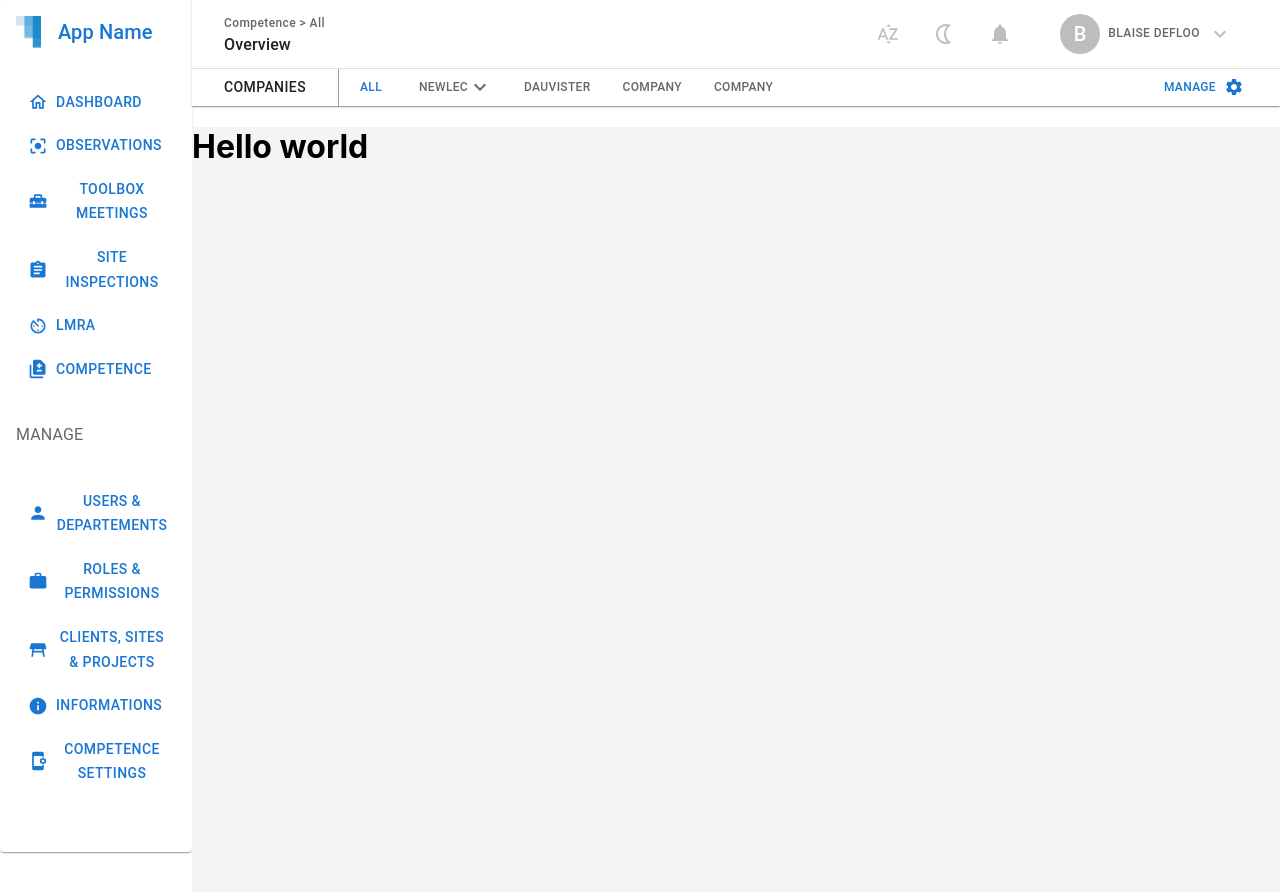
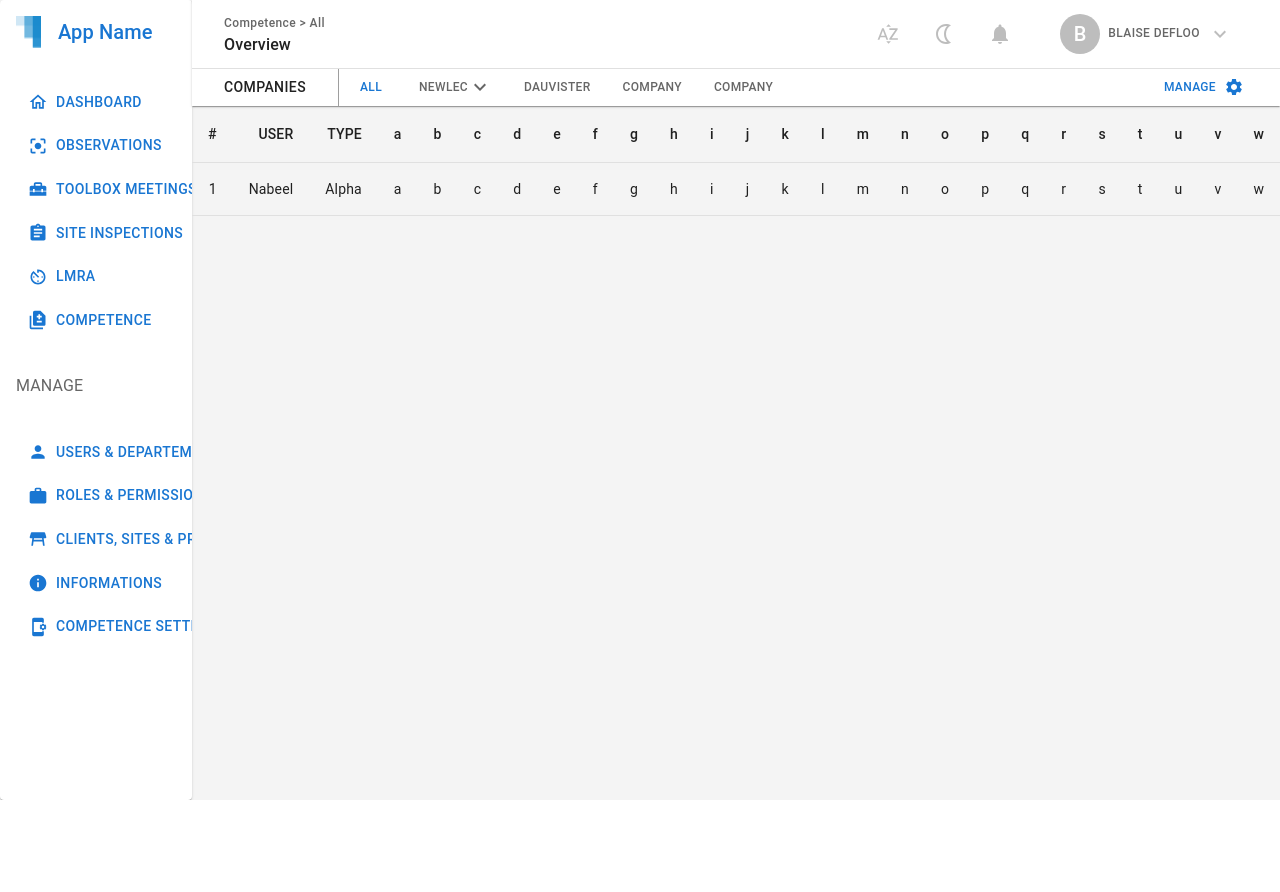
Before and after one commit to nabeelahmed1699/next-mui-dashboard, a Next.js app: page / in a window 1280 px wide. Shown: the top 892 px of the page. After the commit the page ends 800 px from the top, so only its background shows below. Built offline with nearby package versions, Linux system fonts and the light colour scheme.

Commit message:
table created

```diff
--- a/components/Navbar/Navbar.jsx
+++ b/components/Navbar/Navbar.jsx
@@ -1,14 +1,14 @@
-import { Box } from '@mui/material';
-import React from 'react';
-import HorizontalAppBar from './HorizontalAppBar/HorizontalAppBar';
-import VerticalAppBar from './VerticalAppBar/VerticalAppBar';
+import { Box } from "@mui/material";
+import React from "react";
+import HorizontalAppBar from "./HorizontalAppBar/HorizontalAppBar";
+import VerticalAppBar from "./VerticalAppBar/VerticalAppBar";
 
 const Navbar = ({ children }) => {
   return (
     <>
-			<Box sx={{ display: 'flex', alignItems: 'flex-start' }}>
+      <Box sx={{ display: "flex", alignItems: "flex-start" }}>
         <VerticalAppBar />
-				<Box sx={{ flexGrow: 1 }}>
+        <Box sx={{ width: "85vw" }}>
           <HorizontalAppBar />
           <Box>{children}</Box>
         </Box>
--- a/components/Navbar/VerticalAppBar/VerticalAppBar.jsx
+++ b/components/Navbar/VerticalAppBar/VerticalAppBar.jsx
@@ -5,23 +5,23 @@ import {
   Stack,
   CardContent,
   Button,
-} from '@mui/material';
-import Image from 'next/image';
-import React from 'react';
-import logo from '../../../assets/logo 1.png';
+} from "@mui/material";
+import Image from "next/image";
+import React from "react";
+import logo from "../../../assets/logo 1.png";
 
 // icons
-import HomeOutlinedIcon from '@mui/icons-material/HomeOutlined';
-import CenterFocusStrongIcon from '@mui/icons-material/CenterFocusStrong';
-import HomeRepairServiceIcon from '@mui/icons-material/HomeRepairService';
-import AssignmentIcon from '@mui/icons-material/Assignment';
-import AvTimerIcon from '@mui/icons-material/AvTimer';
-import DifferenceIcon from '@mui/icons-material/Difference';
-import PersonIcon from '@mui/icons-material/Person';
-import WorkIcon from '@mui/icons-material/Work';
-import TableRestaurantIcon from '@mui/icons-material/TableRestaurant';
-import InfoIcon from '@mui/icons-material/Info';
-import AppSettingsAltIcon from '@mui/icons-material/AppSettingsAlt';
+import HomeOutlinedIcon from "@mui/icons-material/HomeOutlined";
+import CenterFocusStrongIcon from "@mui/icons-material/CenterFocusStrong";
+import HomeRepairServiceIcon from "@mui/icons-material/HomeRepairService";
+import AssignmentIcon from "@mui/icons-material/Assignment";
+import AvTimerIcon from "@mui/icons-material/AvTimer";
+import DifferenceIcon from "@mui/icons-material/Difference";
+import PersonIcon from "@mui/icons-material/Person";
+import WorkIcon from "@mui/icons-material/Work";
+import TableRestaurantIcon from "@mui/icons-material/TableRestaurant";
+import InfoIcon from "@mui/icons-material/Info";
+import AppSettingsAltIcon from "@mui/icons-material/AppSettingsAlt";
 const LinkBox = ({ links }) => {
   return (
     <Box sx={{ py: 4 }}>
@@ -33,11 +33,12 @@ const LinkBox = ({ links }) => {
             sx={{
               pl: 2,
               py: 1.2,
-							justifyContent: 'flex-start',
+              justifyContent: "flex-start",
               borderRadius: 1.5,
-							'&.MuiButton-root:hover': {
-								background: '#42A4DF',
-								color: 'white',
+              whiteSpace: "nowrap",
+              "&.MuiButton-root:hover": {
+                background: "#42A4DF",
+                color: "white",
               },
             }}
             disableRipple
@@ -50,68 +51,67 @@ const LinkBox = ({ links }) => {
     </Box>
   );
 };
-
 const lowerNavLinks = [
   {
-		label: 'Users & Departements',
+    label: "Users & Departements",
     icon: <PersonIcon />,
   },
   {
-		label: 'Roles & Permissions',
+    label: "Roles & Permissions",
     icon: <WorkIcon />,
   },
   {
-		label: 'Clients, Sites & Projects',
+    label: "Clients, Sites & Projects",
     icon: <TableRestaurantIcon />,
   },
   {
-		label: 'Informations',
+    label: "Informations",
     icon: <InfoIcon />,
   },
   {
-		label: 'Competence settings',
+    label: "Competence settings",
     icon: <AppSettingsAltIcon />,
   },
 ];
 const upperNavLinks = [
   {
-		label: 'Dashboard',
+    label: "Dashboard",
     icon: <HomeOutlinedIcon />,
   },
   {
-		label: 'Observations',
+    label: "Observations",
     icon: <CenterFocusStrongIcon />,
   },
   {
-		label: 'ToolBox Meetings',
+    label: "ToolBox Meetings",
     icon: <HomeRepairServiceIcon />,
   },
   {
-		label: 'Site inspections',
+    label: "Site inspections",
     icon: <AssignmentIcon />,
   },
   {
-		label: 'LMRA',
+    label: "LMRA",
     icon: <AvTimerIcon />,
   },
   {
-		label: 'Competence',
+    label: "Competence",
     icon: <DifferenceIcon />,
   },
 ];
 
 const VerticalAppBar = () => {
   return (
-		<Card sx={{ width: '15%', minHeight: '100vh' }}>
+    <Card sx={{ minWidth: "15vw", minHeight: "100vh" }}>
       <CardContent>
-				<Stack direction='row' spacing={2}>
-					<Image src={logo} alt='logo image' />
-					<Typography variant='h6' color='primary'>
+        <Stack direction="row" spacing={2}>
+          <Image src={logo} alt="logo image" />
+          <Typography variant="h6" color="primary">
             App Name
           </Typography>
         </Stack>
         <LinkBox links={upperNavLinks} />
-				<Typography color='text.secondary'>MANAGE</Typography>
+        <Typography color="text.secondary">MANAGE</Typography>
         <LinkBox links={lowerNavLinks} />
       </CardContent>
     </Card>
--- /dev/null
+++ b/components/TableComponent/TableComponent.jsx
@@ -0,0 +1,12 @@
+import { Box } from "@mui/material";
+import React from "react";
+import TableComponentLeft from "./TableComponentLeft/TableComponentLeft";
+const TableComponent = () => {
+  return (
+    <Box>
+      <TableComponentLeft />
+    </Box>
+  );
+};
+
+export default TableComponent;
--- /dev/null
+++ b/components/TableComponent/TableComponentLeft/TableComponentLeft.jsx
@@ -0,0 +1,92 @@
+import {
+  Table,
+  TableBody,
+  TableCell,
+  TableContainer,
+  TableHead,
+  TableRow,
+} from "@mui/material";
+import React from "react";
+import { alpha, styled } from "@mui/material/styles";
+const columns = [
+  "a",
+  "b",
+  "c",
+  "d",
+  "e",
+  "f",
+  "g",
+  "h",
+  "i",
+  "j",
+  "k",
+  "l",
+  "m",
+  "n",
+  "o",
+  "p",
+  "q",
+  "r",
+  "s",
+  "t",
+  "u",
+  "v",
+  "w",
+  "y",
+  "z",
+  "a",
+  "b",
+  "c",
+  "d",
+  "e",
+  "f",
+  "g",
+  "h",
+  "i",
+  "j",
+  "k",
+  "l",
+  "m",
+  "n",
+  "o",
+  "p",
+  "q",
+  "r",
+  "s",
+  "t",
+];
+const StyledTableCell = styled(TableCell)(({ theme }) => ({
+  padding: 4,
+  border: 1,
+  bgcolor: theme.palette.primary.main,
+}));
+const TableComponentLeft = () => {
+  return (
+    <TableContainer>
+      <Table sx={{ minWidth: 650 }}>
+        <TableHead>
+          <TableRow>
+            <TableCell align="right">#</TableCell>
+            <TableCell align="right">USER</TableCell>
+            <TableCell align="right">TYPE</TableCell>
+            {columns.map((col) => {
+              return <TableCell key={col}>{col}</TableCell>;
+            })}
+          </TableRow>
+        </TableHead>
+        <TableBody>
+          <TableRow>
+            <TableCell align="right">1</TableCell>
+            <TableCell align="right">Nabeel</TableCell>
+            <TableCell align="right">Alpha</TableCell>
+            {columns.map((col) => {
+              return <TableCell key={col}>{col}</TableCell>;
+            })}
+          </TableRow>
+        </TableBody>
+      </Table>
+    </TableContainer>
+  );
+};
+
+export default TableComponentLeft;
--- a/pages/index.js
+++ b/pages/index.js
@@ -1,14 +1,15 @@
-import { Box } from '@mui/system';
-import Navbar from '../components/Navbar/Navbar';
+import { Box } from "@mui/system";
+import Navbar from "../components/Navbar/Navbar";
+import TableComponent from "../components/TableComponent/TableComponent";
 
 export default function Home() {
-	return (
-		<Navbar>
-		<Box sx={{ bgcolor: '#f4f4f4',minHeight:'100vh'}}>
-			<Box>
-				<h1>Hello world</h1>
-			</Box>
-			</Box>
-		</Navbar>
-	);
+  return (
+    <Box sx={{ bgcolor: "#f4f4f4", minHeight: "100vh" }}>
+      <Navbar>
+        <Box sx={{ overflowX: "scroll" }}>
+          <TableComponent />
+        </Box>
+      </Navbar>
+    </Box>
+  );
 }
```
Also changed, not shown: components/TableComponent/TableComponentRight/TableComponentRight.jsx (added). Lines whose indentation alone changed are shown as unchanged.
